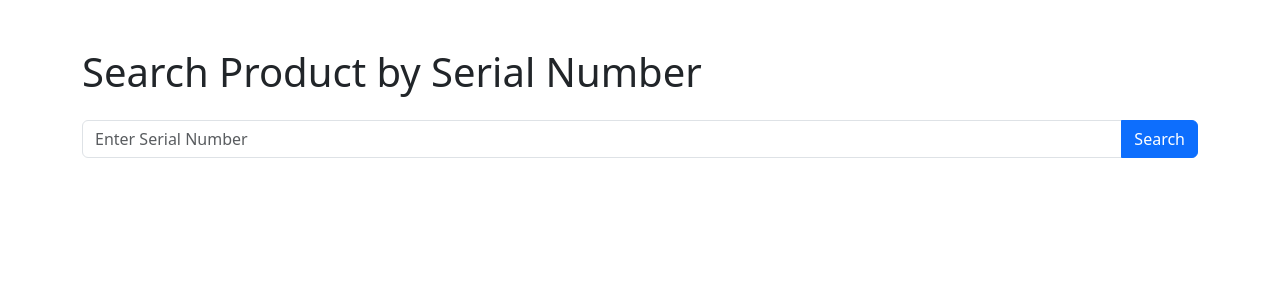
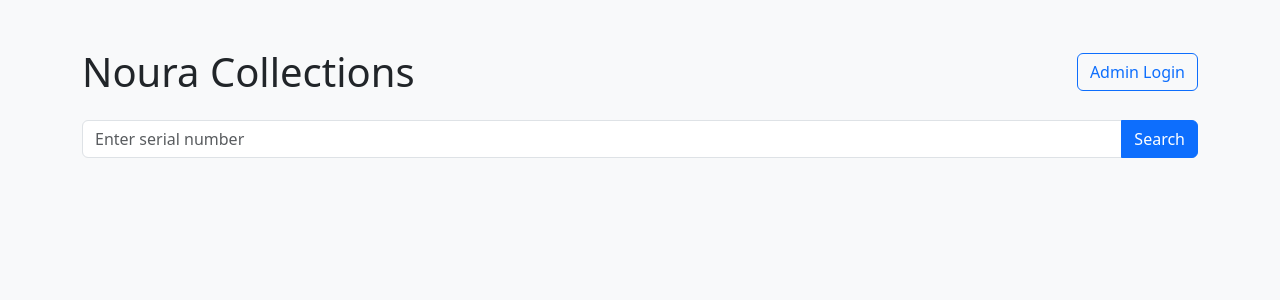
Before and after one commit to GregaryJacob/Noura_Collections, a Flask app: page / in a window 1280 px wide. Shown: the top 300 px of the page. Run offline with Flask 3, Linux system fonts and the light colour scheme.

Commit message:
Updated files after changes

```diff
--- a/templates/index.html
+++ b/templates/index.html
@@ -1,31 +1,38 @@
 <!DOCTYPE html>
-<html>
+<html lang="en">
 <head>
-    <title>Product Lookup</title>
+    <meta charset="UTF-8">
+    <title>Noura Collections</title>
     <link href="https://cdn.jsdelivr.net/npm/bootstrap@5.3.0/dist/css/bootstrap.min.css" rel="stylesheet">
 </head>
-<body class="container mt-5">
-    <h1 class="mb-4">Search Product by Serial Number</h1>
+<body class="bg-light">
+    <div class="container py-5">
+        <div class="d-flex justify-content-between align-items-center mb-4">
+            <h1 class="mb-0">Noura Collections</h1>
+            <a href="{{ url_for('login') }}" class="btn btn-outline-primary">Admin Login</a>
+        </div>
 
-    <form method="get" action="/" class="mb-4">
-        <div class="input-group">
-            <input type="text" name="serial" class="form-control" placeholder="Enter Serial Number">
-            <button type="submit" class="btn btn-primary">Search</button>
-        </div>
+        <!-- Search Form -->
+        <form method="get" action="{{ url_for('index') }}" class="input-group mb-4">
+            <input type="text" name="serial" class="form-control" placeholder="Enter serial number" required>
+            <button class="btn btn-primary" type="submit">Search</button>
         </form>
 
+        <!-- Product Info -->
         {% if product %}
             <div class="card">
                 <div class="card-body">
                     <h4 class="card-title">{{ product.name }}</h4>
                     <p class="card-text">{{ product.description }}</p>
                     {% if product.image_filename %}
-                    <img src="{{ url_for('uploaded_file', filename=product.image_filename) }}" class="img-fluid mt-3" alt="Product Image" width="300">
+                        <img src="{{ url_for('uploaded_file', filename=product.image_filename) }}" class="img-fluid rounded mb-3" style="max-height: 300px;" alt="Product Image">
                     {% endif %}
+                    <p class="text-muted">Serial Number: {{ product.serial_number }}</p>
                 </div>
             </div>
         {% elif request.args.get('serial') %}
-        <div class="alert alert-warning">No product found.</div>
+            <div class="alert alert-warning">No product found with that serial number.</div>
         {% endif %}
+    </div>
 </body>
 </html>
```
Lines whose indentation alone changed are shown as unchanged.
